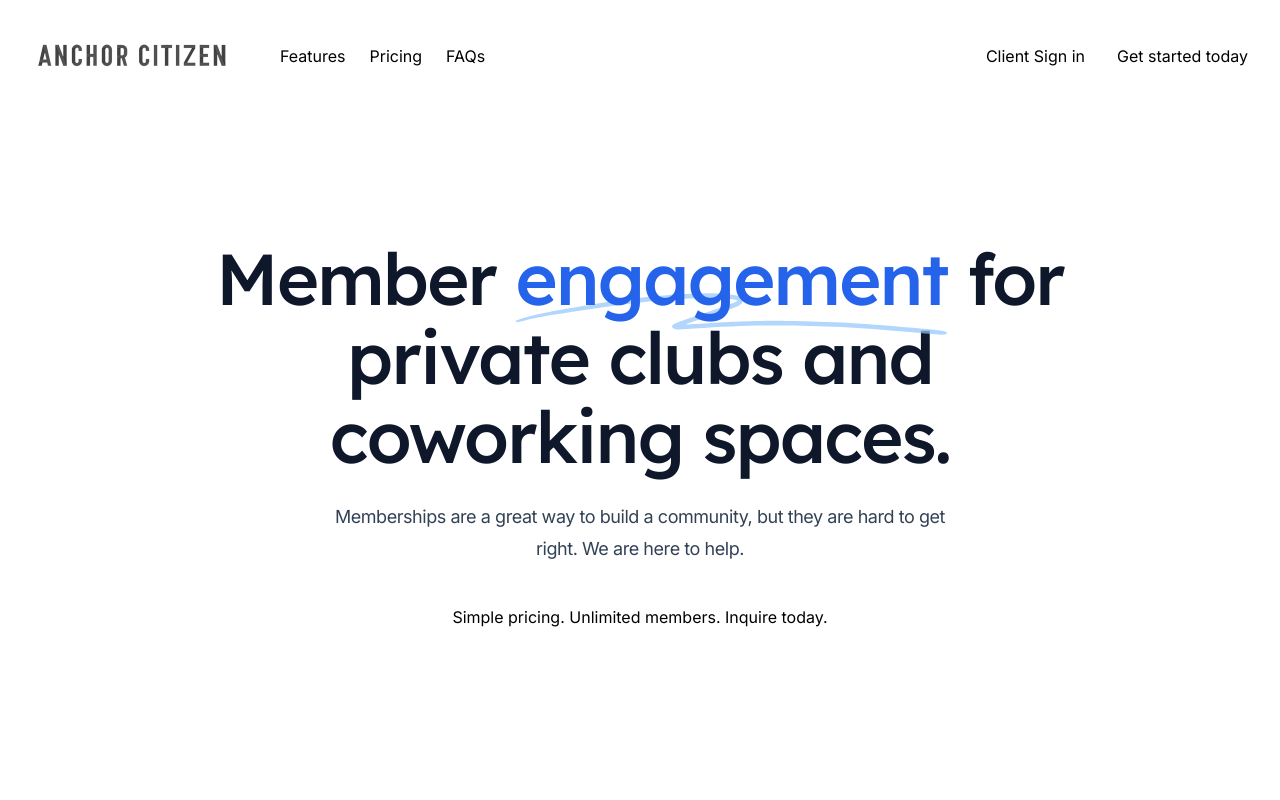
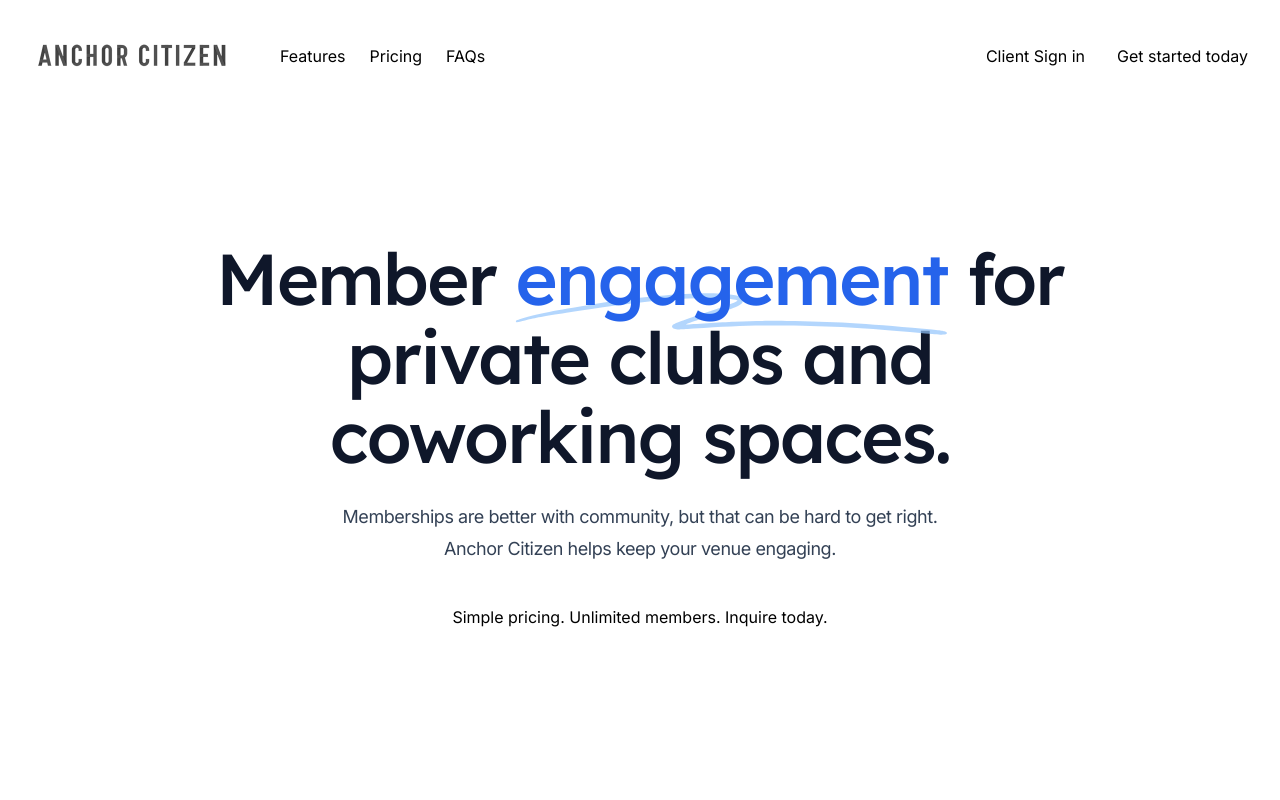
Before and after one commit to ellym/anchor-citizen, a Next.js app: page / in a window 1280 px wide. Shown: the top 800 px of the page. Built offline with nearby package versions, Linux system fonts and the light colour scheme.

Commit message:
Change subtitle.

```diff
--- a/src/components/Hero.jsx
+++ b/src/components/Hero.jsx
@@ -24,7 +24,7 @@ export function Hero() {
         for private clubs and coworking spaces.
       </h1>
       <p className="mx-auto mt-6 max-w-2xl text-lg tracking-tight text-slate-700">
-        Memberships are a great way to build a community, but they are hard to get right. We are here to help.
+        Memberships are better with community, but that can be hard to get right. Anchor Citizen helps keep your venue engaging.
       </p>
       <div className="mt-10 flex justify-center gap-x-6">
         <Button href="/register">Simple pricing. Unlimited members. Inquire today.</Button>
```
